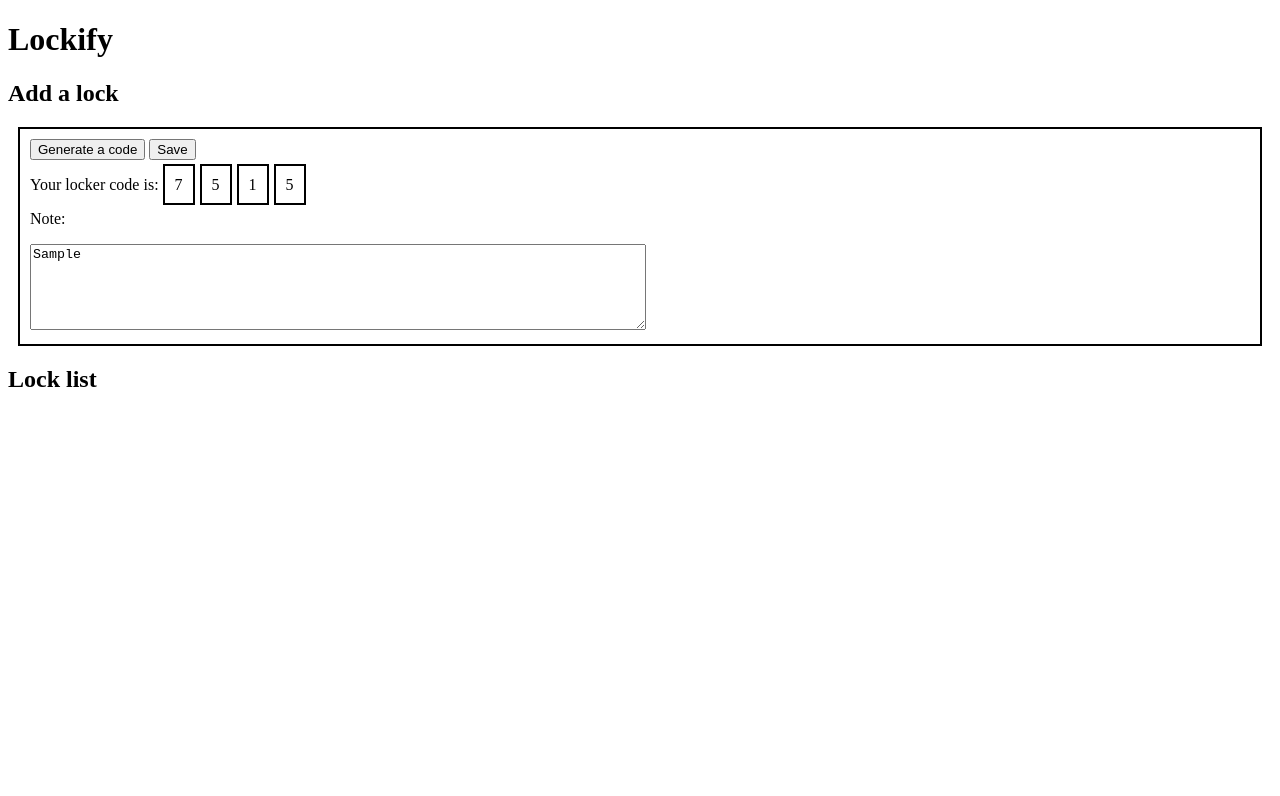
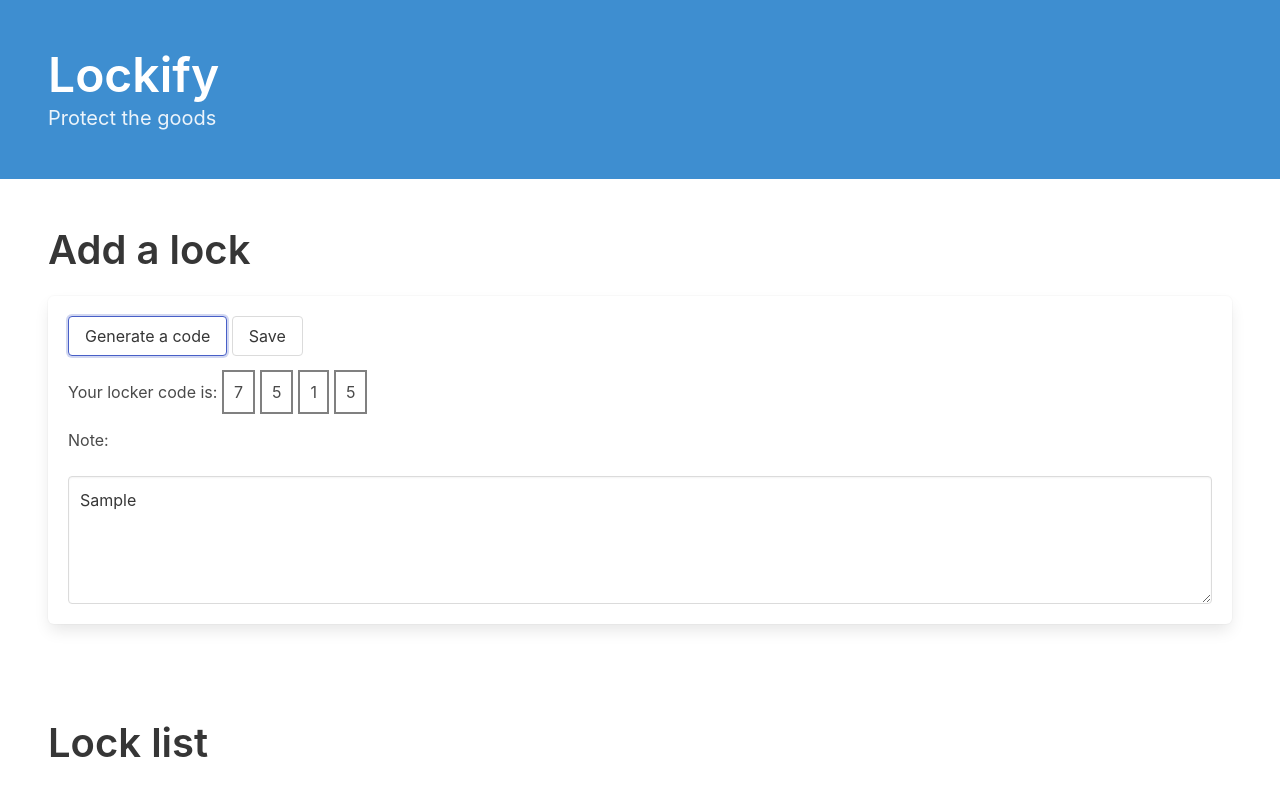
Before and after one commit to sirrah23/lockify, a SvelteKit app: page / in a window 1280 px wide. Both pictures are taken after typing "Sample" into the empty fields and a click on the button "Generate a code". Shown: the top 796 px of the page. Built offline with nearby package versions, Linux system fonts and the light colour scheme.

Commit message:
Re-style everything with Bulma

```diff
--- a/src/app.html
+++ b/src/app.html
@@ -2,6 +2,7 @@
 <html lang="en">
 	<head>
 		<meta charset="utf-8" />
+		<meta name="viewport" content="width=device-width, initial-scale=1">
 		<link rel="icon" href="%sveltekit.assets%/favicon.png" />
 		<meta name="viewport" content="width=device-width, initial-scale=1" />
 		%sveltekit.head%
--- a/src/lib/components/Code.svelte
+++ b/src/lib/components/Code.svelte
@@ -4,12 +4,12 @@
 </script>
 
 {#each code as digit}
-	<span class="black-border" style="margin-right:5px">{reveal ? digit : "*"}</span>
+	<span class="border" style="margin-right:5px">{reveal ? digit : "*"}</span>
 {/each}
 
 <style>
-	.black-border {
-		border: 2px solid black;
+	.border {
+		border: 2px solid grey;
 		padding: 10px;
 	}
 </style>
--- a/src/lib/components/LockAdd.svelte
+++ b/src/lib/components/LockAdd.svelte
@@ -4,7 +4,7 @@
 
 	let lockerCode: number[];
 	let note: string;
-	let status: {message: string, isError: boolean};
+	let status: { message: string; isError: boolean };
 
 	function generateCode() {
 		let newDigits: number[] = [];
@@ -22,53 +22,54 @@
 				// TODO: Can indexdb generate this for me?
 				createdAt: new Date()
 			});
-			status = {message: `Persisted lock with id ${id}`, isError: false}
+			status = { message: `Persisted lock with id ${id}`, isError: false };
 			// Reset the form
 			lockerCode = [];
-            note = "";
+			note = '';
 		} catch (error) {
-			status = {message: `Failed to persist lock: ${error}`, isError: true}
+			status = { message: `Failed to persist lock: ${error}`, isError: true };
 		}
 	}
 </script>
 
-<h2>Add a lock</h2>
-<div class="black-border container">
+<h2 class="title is-2">Add a lock</h2>
+<div class="box">
 	{#if status}
-        <p class="{status.isError ? "error-message" : "success-message"}">{status.message}</p>
+		<div class="block">
+			<p class={status.isError ? 'error-message' : 'success-message'}>{status.message}</p>
+		</div>
 	{/if}
-	<div>
-		<button on:click={() => generateCode()}>Generate a code</button>
-		<button on:click={() => saveLock()}>Save</button>
+	<div class="block">
+		<button class="button" on:click={() => generateCode()}>Generate a code</button>
+		<button class="button" on:click={() => saveLock()}>Save</button>
 	</div>
-	<p>Your locker code is:
+	<div class="block">
+		<p>
+			Your locker code is:
 			{#if lockerCode}
-            <Code code={lockerCode} reveal/>
+				<Code code={lockerCode} reveal />
 			{:else}
 				...
 			{/if}
 		</p>
+	</div>
+	<div class="block">
 		<p>Note:</p>
+	</div>
+	<div class="block">
 		<textarea class="textarea" bind:value={note}></textarea>
+	</div>
 </div>
 
 <style>
-	.black-border {
-		border: 2px solid black;
-		padding: 10px;
-	}
-	.container {
-		padding: 10px;
-		margin: 10px;
-	}
 	.textarea {
 		height: 5rem;
 		width: 50%;
 	}
 	.error-message {
-        color: red
+		color: red;
 	}
 	.success-message {
-        color: green
+		color: green;
 	}
 </style>
--- a/src/lib/components/LockItem.svelte
+++ b/src/lib/components/LockItem.svelte
@@ -5,29 +5,27 @@
 	let reveal = false;
 </script>
 
-<div class="container black-border">
+<div class="box">
+	<div class="block">
 		<p>
 			Code:
-		<Code code={lock.lock} reveal={reveal} />
+			<Code code={lock.lock} {reveal} />
 			<label>
 				<input type="checkbox" bind:checked={reveal} />
 				Reveal
 			</label>
 		</p>
+	</div>
+	<div class="block">
 		<p>Created at: {lock.createdAt}</p>
+	</div>
+	<div class="block">
 		<p>Note:</p>
 		<textarea class="textarea" readonly disabled>{lock.note || ''}</textarea>
 	</div>
+</div>
 
 <style>
-	.black-border {
-		border: 2px solid black;
-		padding: 10px;
-	}
-	.container {
-		padding: 10px;
-		margin: 10px;
-	}
 	.textarea {
 		height: 5rem;
 		width: 50%;
--- a/src/lib/components/LockList.svelte
+++ b/src/lib/components/LockList.svelte
@@ -10,11 +10,12 @@
 </script>
 
 <div >
-    <h2>Lock list</h2>
+    <h2 class="title is-2">Lock list</h2>
     {#if $locks}
         {#each $locks as lock (lock.id)}
             <div
                 animate:flip={{duration: 500}}
+                class="mb-2"
             >
                 <LockItem lock={lock} />
             </div>
--- a/src/routes/+page.svelte
+++ b/src/routes/+page.svelte
@@ -1,7 +1,17 @@
 <script>
+	import "bulma/css/bulma.css"
 	import LockAdd from "$lib/components/LockAdd.svelte";
 	import LockList from "$lib/components/LockList.svelte";
 </script>
-<h1>Lockify</h1>
-<LockAdd />
-<LockList />
+<section class="hero is-info">
+	<div class="hero-body">
+		<p class="title is-1">Lockify</p>
+		<p class="subtitle">Protect the goods</p>
+	</div>
+</section>
+<div class="section">
+	<LockAdd />
+</div>
+<div class="section">
+	<LockList />
+</div>
```
Lines whose indentation alone changed are shown as unchanged.
